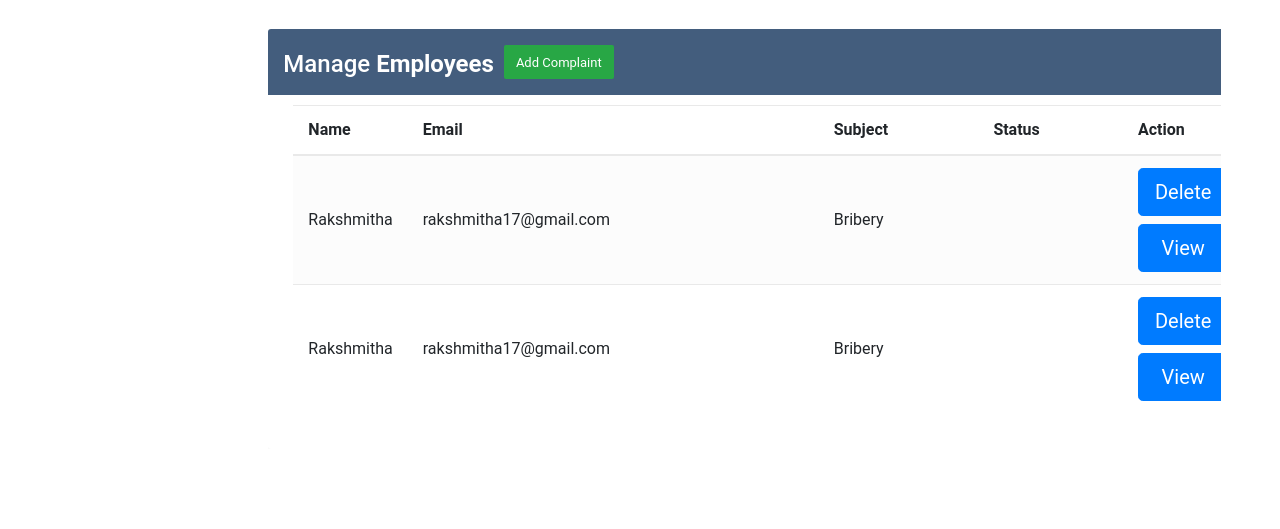
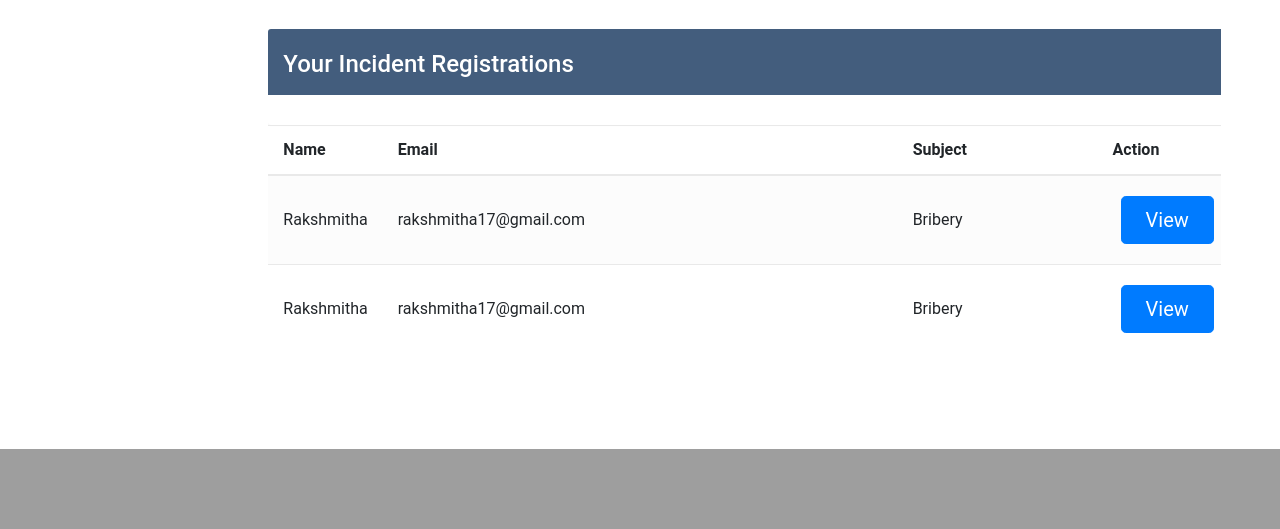
Before and after one commit to rakshmitha/police-complaint, a Flask app: page /dashboard in a window 1280 px wide. Shown: the part 921-1450 px from the top of the page. After the commit the page ends 1370 px from the top, so only its background shows below. Run offline with Flask 2, Linux system fonts and the light colour scheme; data comes from the database, SQL or seed files in the repository; some libraries are stand-ins or nearby versions.

Commit message:
view form added

```diff
--- a/templates/dashboard.html
+++ b/templates/dashboard.html
@@ -531,18 +531,16 @@
         <div class="col-md-2">
           <div class="mobile_nav">
             <div class="mobile_nav_items">
-              <a href="#"><i class="fas fa-desktop"></i><span>Home</span></a>
+              <a href="/dashboard"><i class="fas fa-desktop"></i><span>Home</span></a>
               <a href="/register_complaint"
                 ><i class="fas fa-cogs"></i><span>Register Complaint</span></a
               >
-              <a href="#"
-                ><i class="fas fa-table"></i><span>Complaint History</span></a
-              >
+
               <a href="#"><i class="fas fa-th"></i><span>Helpline</span></a>
               <a href="#"
                 ><i class="fas fa-info-circle"></i><span>Resources</span></a
               >
-              <a href="#"
+              <a href="/contactus"
                 ><i class="fas fa-sliders-h"></i><span>Contact Us</span></a
               >
             </div>
@@ -554,18 +552,16 @@
               <img src="1.png" class="profile_image" alt="" />
               <!--<h4>Jessica</h4>-->
             </div>
-            <a href="#"><i class="fas fa-desktop"></i><span>Home</span></a>
+            <a href="/dashboard"><i class="fas fa-desktop"></i><span>Home</span></a>
             <a href="/register_complaint"
               ><i class="fas fa-cogs"></i><span>Register Complaint</span></a
             >
-            <a href="#"
-              ><i class="fas fa-table"></i><span>Complaint History</span></a
-            >
+
             <a href="#"><i class="fas fa-th"></i><span>Helpline</span></a>
             <a href="#"
               ><i class="fas fa-info-circle"></i><span>Resources</span></a
             >
-            <a href="#"
+            <a href="/contactus"
               ><i class="fas fa-sliders-h"></i><span>Contact Us</span></a
             >
           </div>
@@ -580,15 +576,15 @@
               <div class="table-title">
                 <div class="row">
                   <div class="col-xs-6">
-                    <h2>Manage <b>Employees</b></h2>
+                    <h2>Your Incident Registrations</b></h2>
                   </div>
-                  <div class="col-xs-6">
+                  <!--<div class="col-xs-6">
                     <a
-                      href="#addEmployeeModal"
+                      href="/register_complaint"
                       class="btn btn-success"
                       data-toggle="modal"
-                      ><span>Add Complaint</span></a
-                    >
+                      ><span>Add Incident</span></a
+                    >-->
                   </div>
                 </div>
               </div>
@@ -598,7 +594,7 @@
                     <th>Name</th>
                     <th>Email</th>
                     <th>Subject</th>
-                    <th>Status</th>
+                    <!--<th>Status</th>-->
                     <th>Action</th>
                   </tr>
                 </thead>
@@ -608,18 +604,20 @@
                     <td>{{row.cname}}</td>
                     <td>{{row.cemail}}</td>
                     <td>{{row.Subject}}</td>
-                    <td>{{Status}}</td>
+                    <!--<td>{{Status}}</td>-->
                     <td>
+                      <a href="/delete/{{row.id}}">
+                      <!--<input
+                        type="button"
+                        class="btn btn-primary btn-block btn-lg m-2"
+                        value="Delete"
+
+                      /></a>--><a href="/view/{{row.id}}">
                       <input
                         type="button"
-                        class="btn btn-primary btn-block btn-lg"
-                        value="Delete"
-                      />
-                      <input
-                        type="button"
-                        class="btn btn-primary btn-block btn-lg"
+                        class="btn btn-primary btn-block btn-lg m-2"
                         value="View"
-                      />
+                      /></a>
                     </td>
                   </tr>
                   {% endfor %}
```
